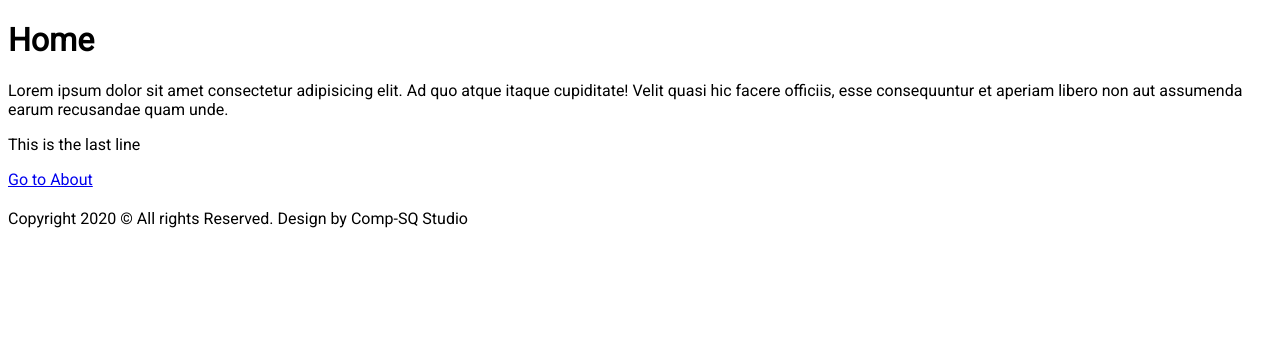
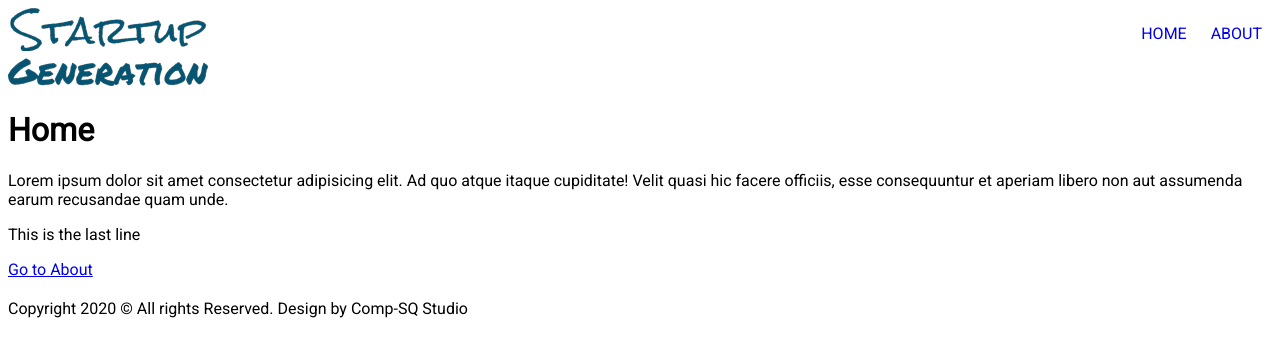
Before and after one commit to alextechtips/html5, a PHP site: page / in a window 1280 px wide. Shown: the top 357 px of the page. Run offline with PHP 8.4, Linux system fonts and the light colour scheme.

Commit message:
add header with nav

```diff
--- a/css/main.css
+++ b/css/main.css
@@ -5,4 +5,26 @@ body {
 footer {
   padding-top: 20px;
 }
+
+header {
+  display: -ms-grid;
+  display: grid;
+  -ms-grid-columns: 1fr 1fr;
+      grid-template-columns: 1fr 1fr;
+}
+
+header nav {
+  text-align: right;
+}
+
+header nav ul li {
+  list-style-type: none;
+  display: inline-block;
+}
+
+header nav ul li a {
+  text-decoration: none;
+  text-transform: uppercase;
+  padding: 0 10px 0 10px;
+}
 /*# sourceMappingURL=main.css.map */
--- a/css/main.scss
+++ b/css/main.scss
@@ -5,3 +5,24 @@ body{
 footer{
     padding-top: 20px;
 }
+
+header{
+    display: grid;
+    grid-template-columns: 1fr 1fr;
+
+    nav{
+        text-align: right;
+        ul li{
+            list-style-type: none;
+            display: inline-block;
+
+            a{
+                text-decoration: none;
+                text-transform: uppercase;
+                padding: 0 10px 0 10px;
+            }
+        }
+    }
+
+
+}
--- a/includes/header.php
+++ b/includes/header.php
@@ -8,4 +8,13 @@
     <title>HTML 5 template</title>
 </head>
 <body>
+    <header>
+        <div class="logo"><img src="./img/startup_200.png" alt="site logo"></div>
+        <nav>
+            <ul>
+                <li><a href="/">Home</a></li>
+                <li><a href="/about.php">About</a></li>
+            </ul>
+        </nav>
+    </header>
     <h1 class="title"><?php echo($page_title); ?></h1>
```
Also changed, not shown: img/startup_200.png (added), 1 other file.
